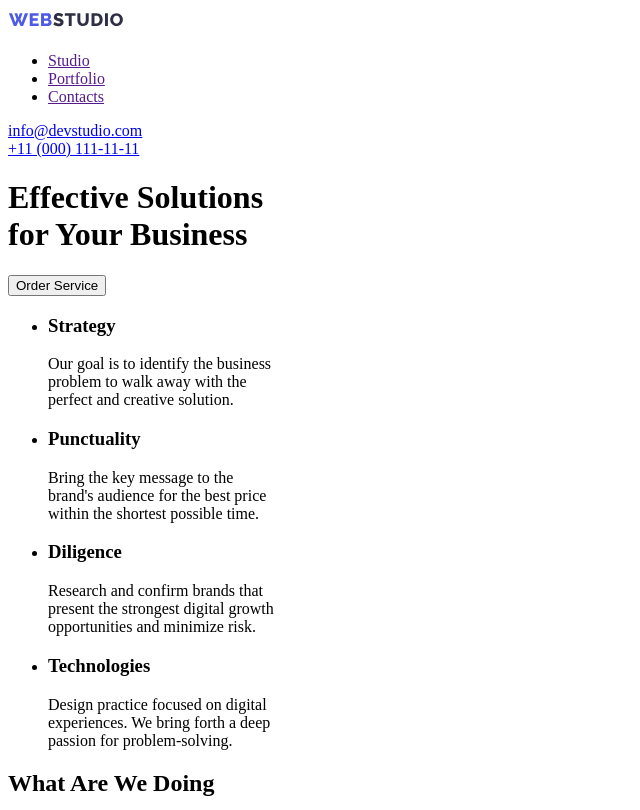
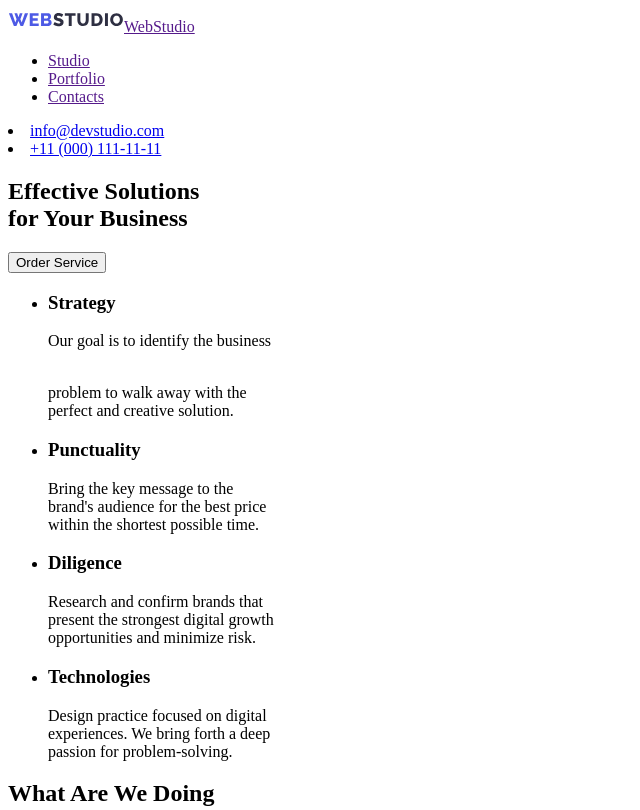
Before and after one commit to DmytroFedorin/goit-markup-hw-01, a plain HTML site: page index.html in a window 1280 px wide. Shown: the top 810 px of the page, without its empty margins (0-640 px from the left). Drawn offline with Linux system fonts and the light colour scheme.

Commit message:
Update index.html

```diff
--- a/index.html
+++ b/index.html
@@ -10,7 +10,7 @@
 <header>
     <nav>
         <a href="">
-            <img src="./images/logo.svg" alt="site logo" />
+            <img src="./images/logo.svg" alt="site logo" />WebStudio
           </a>
 <ul>
 <li><a href="">Studio</a></li>
@@ -18,27 +18,33 @@
 <li><a href="">Contacts</a></li>
 </ul>
 </nav>
-<div><a href="mailto:info@devstudio.com">info@devstudio.com</a></div>
-<div><a href="tel:+110001111111">+11 (000) 111-11-11</a></div>
+<address></address>
+<ul></ul>
+<li><a href="mailto:info@devstudio.com">info@devstudio.com</a></li>
+<li><a href="tel:+110001111111">+11 (000) 111-11-11</a></li>
+</ul>
+</address>
 </header>
 <main>
+    <section>
     <h1>Effective Solutions<br>
         for Your Business</h1>
         <button type="button">Order Service</button>
+    </section>
         <section>
             <ul>
-                <li><h3><b>Strategy</b></h3>Our goal is to identify the business<br>
+                <li><h3><b>Strategy</b></h3><p>Our goal is to identify the business</p><br>
                     problem to walk away with the<br>
-                    perfect and creative solution. </li>
-                <li><h3><b>Punctuality</b></h3>Bring the key message to the<br>
+                    perfect and creative solution. </p></li>
+                <li><h3><b>Punctuality</b></h3><p>Bring the key message to the<br>
                      brand's audience for the best price<br>
-                      within the shortest possible time.</li>
-                <li><h3><b>Diligence</b></h3>Research and confirm brands that<br>
+                      within the shortest possible time.</p></li>
+                <li><h3><b>Diligence</b></h3><p>Research and confirm brands that<br>
                      present the strongest digital growth<br>
-                      opportunities and minimize risk.</li>
-                <li><h3><b>Technologies</b></h3>Design practice focused on digital<br>
+                      opportunities and minimize risk.</p></li>
+                <li><h3><b>Technologies</b></h3><p>Design practice focused on digital<br>
                      experiences. We bring forth a deep<br>
-                      passion for problem-solving.</li>
+                      passion for problem-solving.</p></li>
             </ul>
         </section>
         <section>
```
